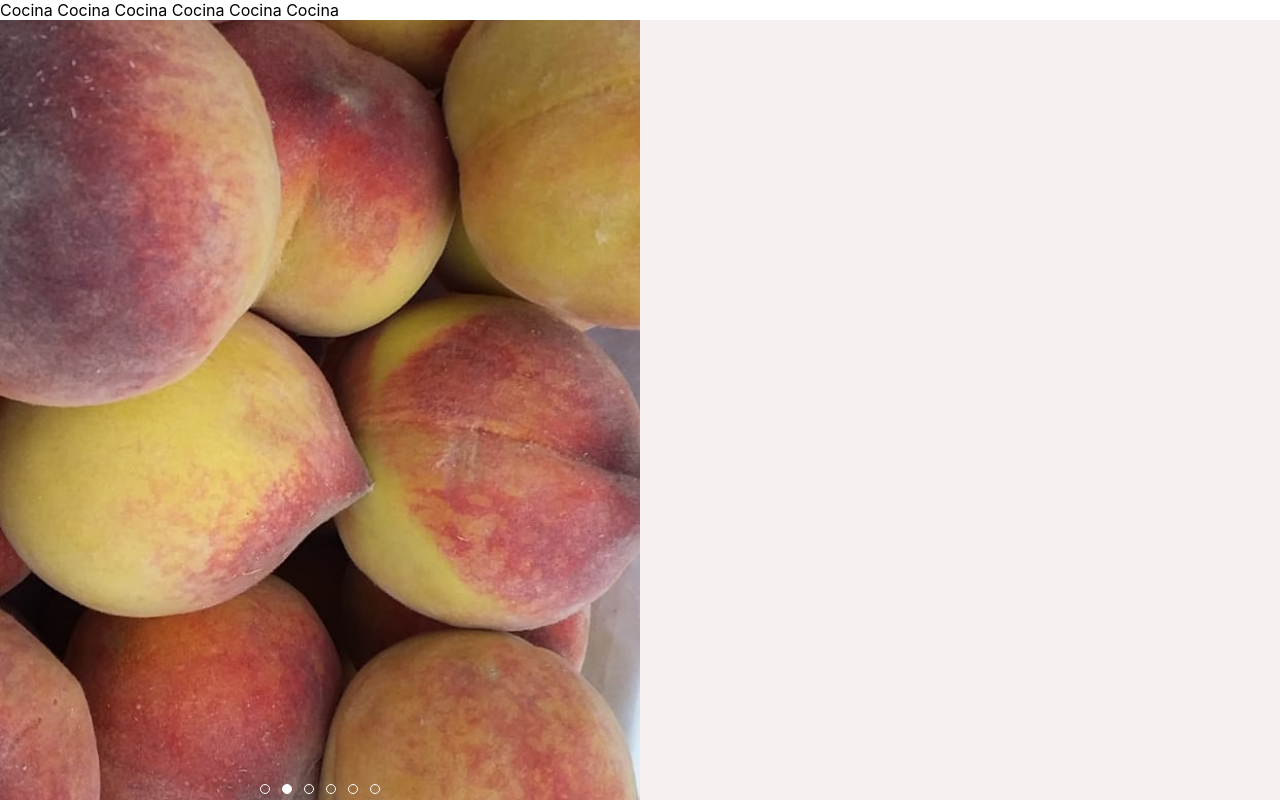
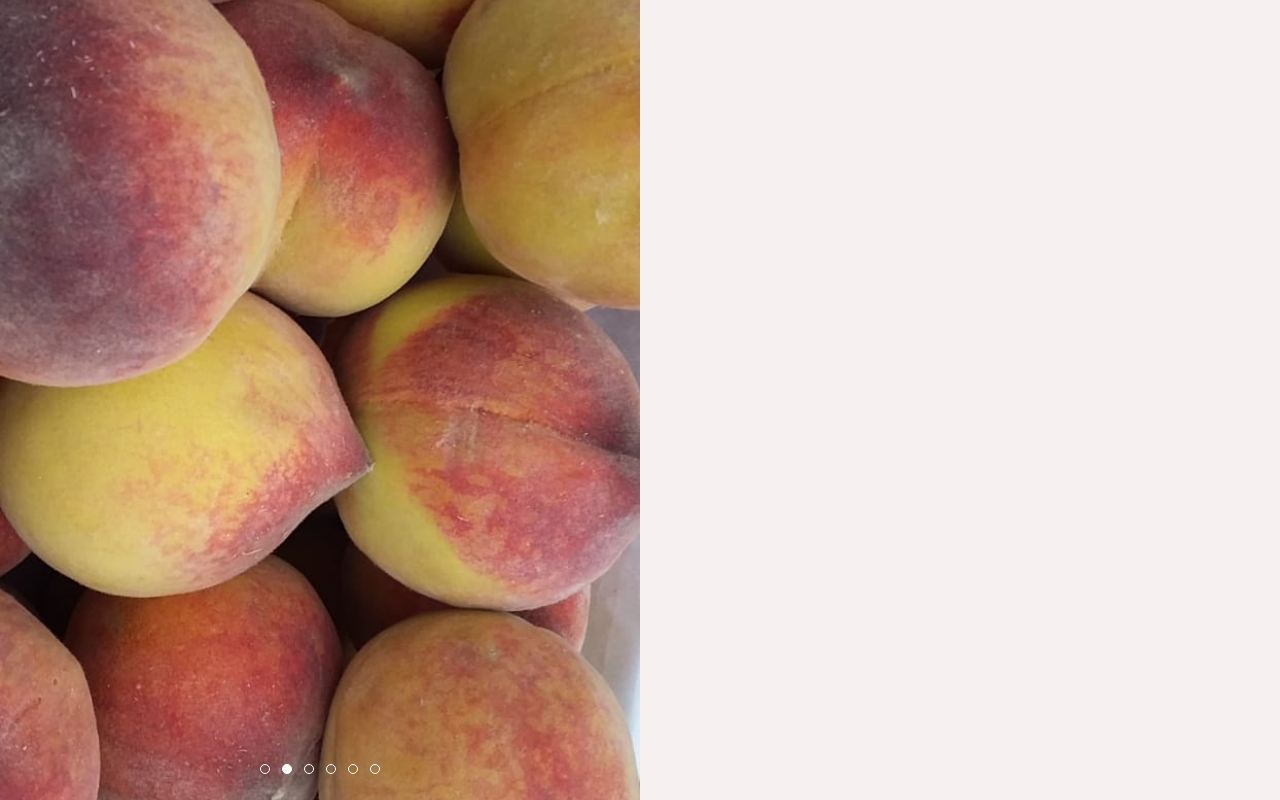
Before and after one commit to lefasom/laserafina, a Next.js app: page /Cocina in a window 1280 px wide. Shown: the top 800 px of the page. Built offline with nearby package versions, Linux system fonts and the light colour scheme.

Commit message:
saque cocina

```diff
--- a/pages/Cocina.jsx
+++ b/pages/Cocina.jsx
@@ -32,12 +32,6 @@ function Cocina() {
     ]
   return (
     <Layout>
-        Cocina
-        Cocina
-        Cocina
-        Cocina
-        Cocina
-        Cocina
         <Slider content={sliderContent}/>
         <Galery content={contentArray}/>
     </Layout>
```
